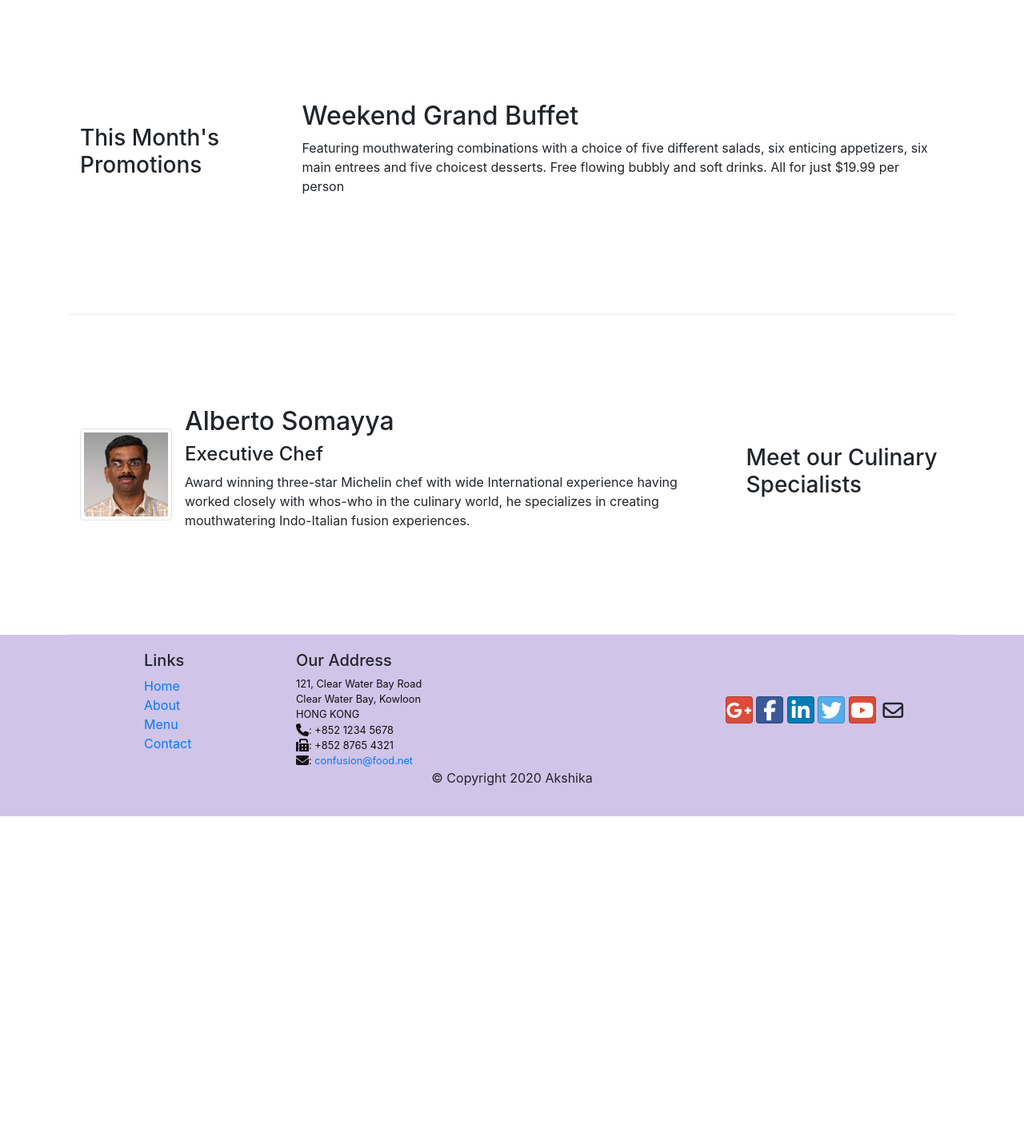
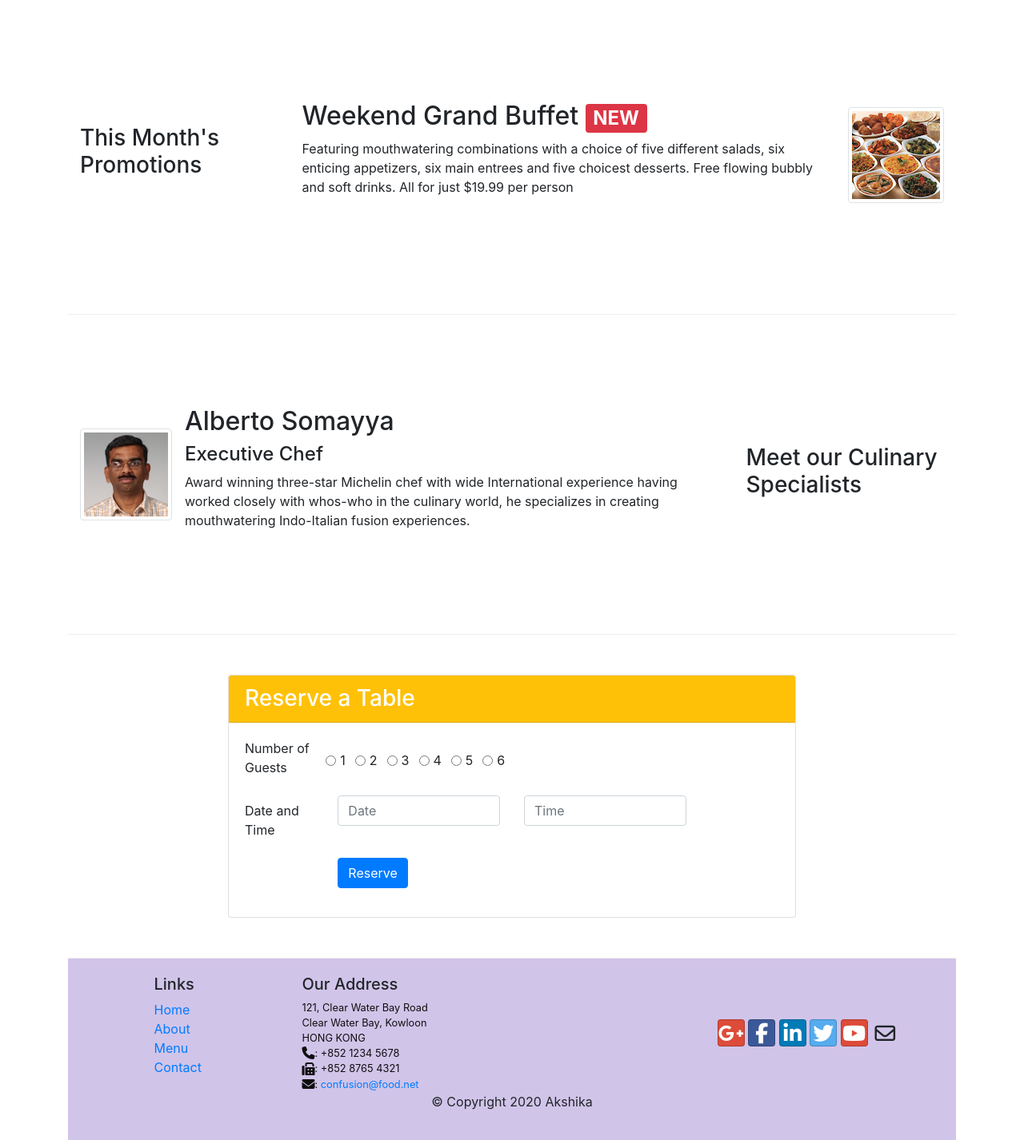
Before and after one commit to akshikachoudhary1/Bootstrap4, a plain HTML site: page index.html in a window 1280 px wide. Shown: the part 740-2166 px from the top of the page at 80% size. Before the commit the page ends 1761 px from the top, so only its background shows below. Drawn offline with nearby package versions, Linux system fonts and the light colour scheme.

Commit message:
Assignment2

```diff
--- a/index.html
+++ b/index.html
@@ -41,9 +41,14 @@
                     <h1>Ristorante Con Fusion</h1>
                     <p>We take inspiration from the World's best cuisines, and create a unique fusion experience. Our lipsmacking creations will tickle your culinary senses!</p>
                 </div>
-                <div class="col-12 col-sm align-self-center">
+                <div class="col-12 col-sm-3 align-self-center">
                     <img src="img/logo.png" class="img-fluid">
                 </div>
+                <div class="col-12 col-sm-3 align-self-center">
+                    <a class="btn btn-warning btn-sm btn-block" href="#form" role="button">Reserve Table</a>
+                </div>
+
+
             </div>
         </div>
     </header>
@@ -70,12 +75,20 @@
 
 
         <div class="row row-content align-items-center">
-            <div class="col-12 col-sm-4 col-md-3">
+            <div class="col-12 col-sm-4 order-sm-first col-md-3">
                 <h3>This Month's Promotions</h3>
             </div>
-            <div class="col col-sm col-md">
-                <h2>Weekend Grand Buffet</h2>
-                <p>Featuring mouthwatering combinations with a choice of five different salads, six enticing appetizers, six main entrees and five choicest desserts. Free flowing bubbly and soft drinks. All for just $19.99 per person </p>
+
+            <div class="col col-sm order-sm-last col-md ">
+                <div class="media">
+                    <div class="media-body">
+                        <h2 class="mt-0">Weekend Grand Buffet <span class="badge badge-danger">NEW</span></h2>
+                <p class="d-none d-sm-block">Featuring mouthwatering combinations with a choice of five different salads, six enticing appetizers, six main entrees and five choicest desserts. Free flowing bubbly and soft drinks. All for just $19.99 per person </p>
+                    </div>
+                    <img class="d-flex ml-3 img-thumbnail align-self-center"
+                            src="img/buffet.png" alt="Weekend Grand Buffet">
+                </div>
+
             </div>
         </div>
 
@@ -96,6 +109,64 @@
                             creating mouthwatering Indo-Italian fusion experiences.
                             </p>
                     </div>
+                </div>
+            </div>
+        </div>
+        <div class="row row-content align-items-center">
+            <div class="col-12 col-sm-8 offset-2">
+                <div class="card">
+                    <h3 class="card-header bg-warning text-white">Reserve a Table</h3>
+                    <div class="card-body">
+                        <form id="form">
+                            <div class="form-group row">
+                                <label class="col-form-label col-sm-2 pt-0">Number of Guests</label>
+
+
+                                <div class="form-check form-check-inline">
+
+                                    <input class="form-check-input" type="radio" name="inlineRadioOptions" id="inlineRadio1" value="option1">
+                                    <label class="form-check-label" for="inlineRadio1">1</label>
+</div>
+<div class="form-check form-check-inline">
+  <input class="form-check-input" type="radio" name="inlineRadioOptions" id="inlineRadio2" value="option2">
+  <label class="form-check-label" for="inlineRadio2">2</label>
+</div>
+<div class="form-check form-check-inline">
+  <input class="form-check-input" type="radio" name="inlineRadioOptions" id="inlineRadio3" value="option3">
+  <label class="form-check-label" for="inlineRadio3">3</label>
+</div>
+<div class="form-check form-check-inline">
+  <input class="form-check-input" type="radio" name="inlineRadioOptions" id="inlineRadio4" value="option4">
+  <label class="form-check-label" for="inlineRadio4">4</label>
+</div>
+<div class="form-check form-check-inline">
+  <input class="form-check-input" type="radio" name="inlineRadioOptions" id="inlineRadio5" value="option5">
+  <label class="form-check-label" for="inlineRadio5">5</label>
+</div>
+<div class="form-check form-check-inline">
+  <input class="form-check-input" type="radio" name="inlineRadioOptions" id="inlineRadio6" value="option6">
+  <label class="form-check-label" for="inlineRadio6">6</label>
+</div>
+
+
+
+                            </div>
+                            <div class="form-group row">
+                        <label for="Date" class="col-12 col-md-2 col-form-label">Date and Time</label>
+                        <div class="col-6 col-md-4">
+                            <input type="text" class="form-control" id="date" name="date" placeholder="Date">
+                        </div>
+                        <div class="col-6 col-md-4">
+                            <input type="text" class="form-control" id="time" name="time" placeholder="Time">
+                        </div>
+                    </div>
+                    <div class="form-group row">
+                        <div class="offset-md-2 col-md-10">
+                            <button type="submit" class="btn btn-primary">Reserve</button>
+                        </div>
+                    </div>
+                        </form>
+
                 </div>
             </div>
         </div>
```
